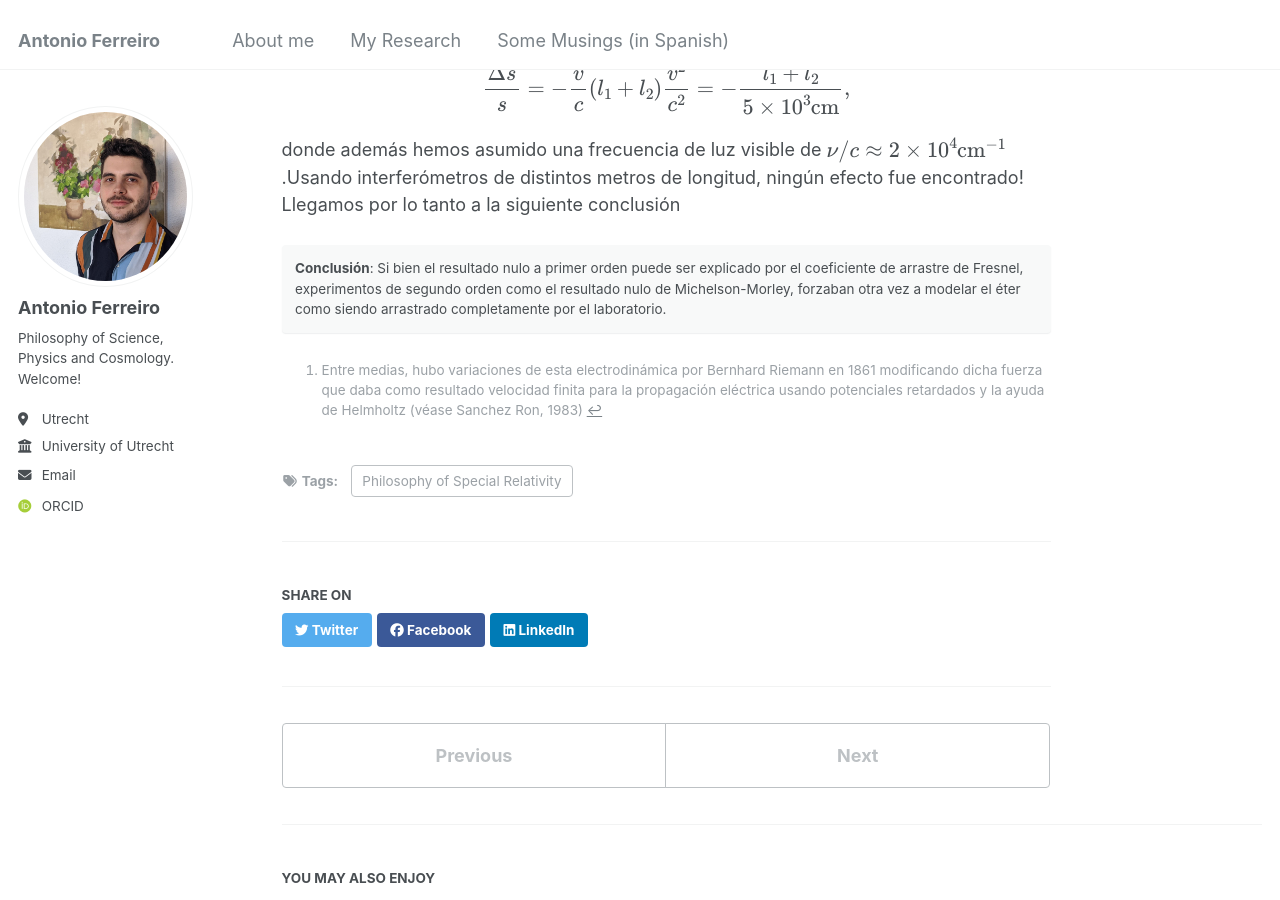
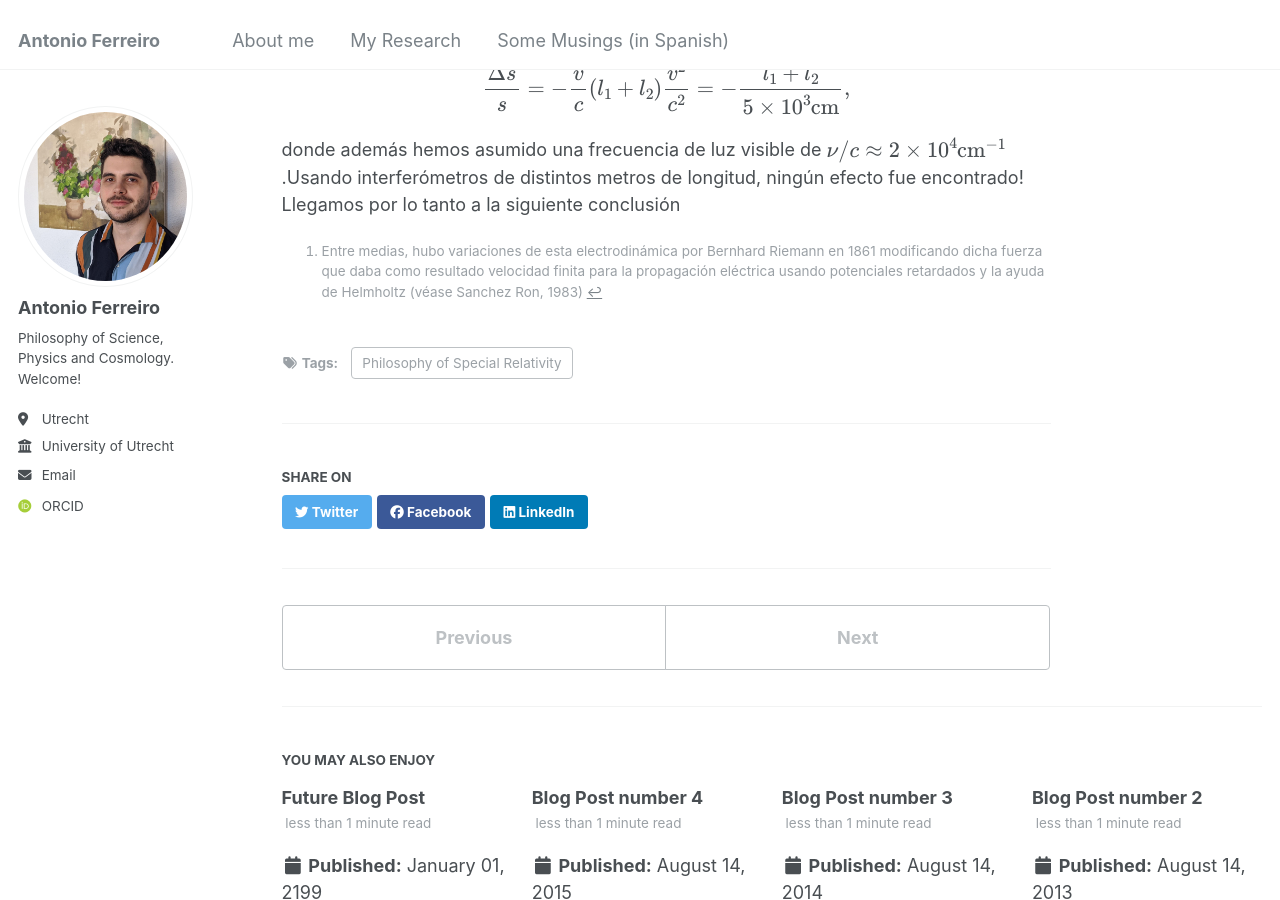
Before and after one commit to Anfedea/anfedea.github.io, a Jekyll site: the page built from _posts/2012-08-14-blog-post-1.md, in a window 1280 px wide and 900 px high, scrolled down 6273 px. Built offline with Jekyll 4.4.1, drawn with Linux system fonts in a browser that asks for light colours; some web fonts are replaced.

Commit message:
Update 2012-08-14-blog-post-1.md

```diff
--- a/_posts/2012-08-14-blog-post-1.md
+++ b/_posts/2012-08-14-blog-post-1.md
@@ -107,6 +107,3 @@ $$
 $$
 
 donde además hemos asumido una frecuencia de luz visible de $$\nu/c\approx 2 \times 10^4 \text{cm}^{-1}$$.Usando interferómetros de distintos metros de longitud, ningún efecto fue encontrado! Llegamos por lo tanto a la siguiente conclusión
-
-**Conclusión**: Si bien el resultado nulo a primer orden puede ser explicado por el coeficiente de arrastre de Fresnel, experimentos de segundo orden como el resultado nulo de Michelson-Morley, forzaban otra vez a modelar el éter como siendo arrastrado completamente por el laboratorio.
-{: .notice}
```
